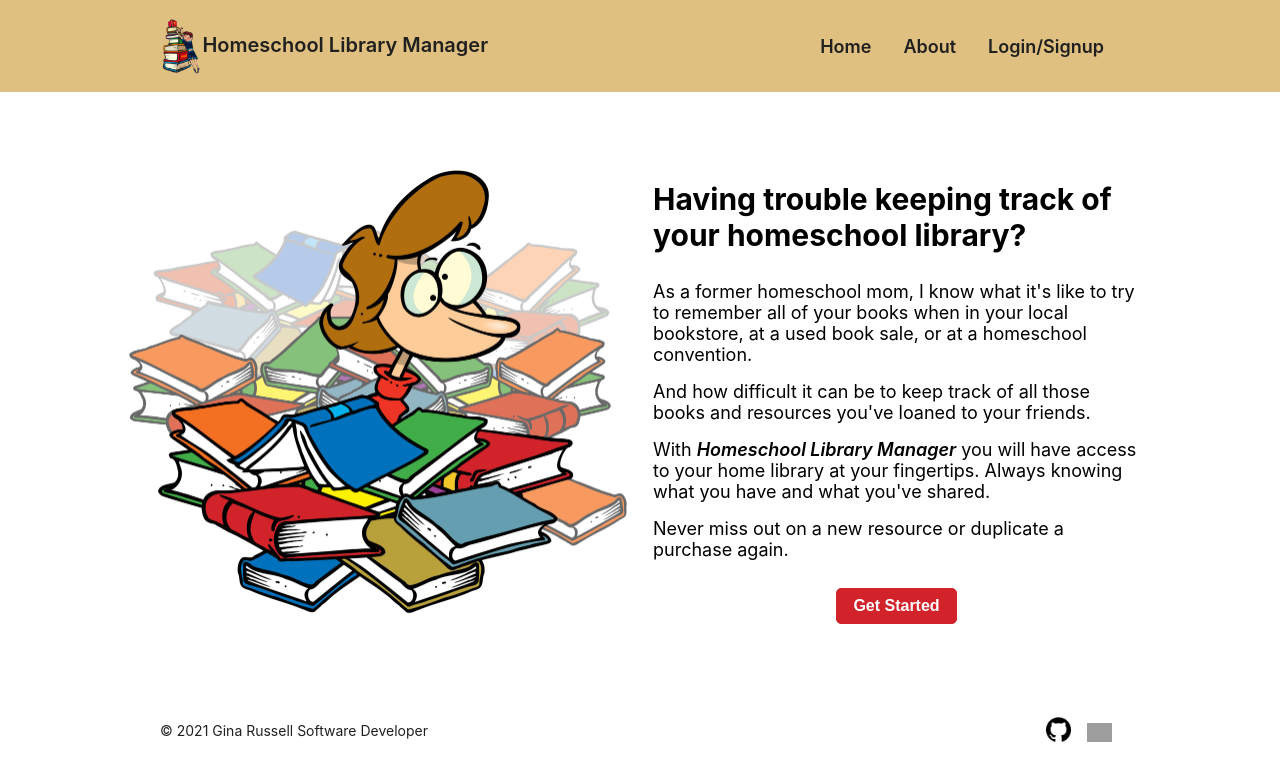
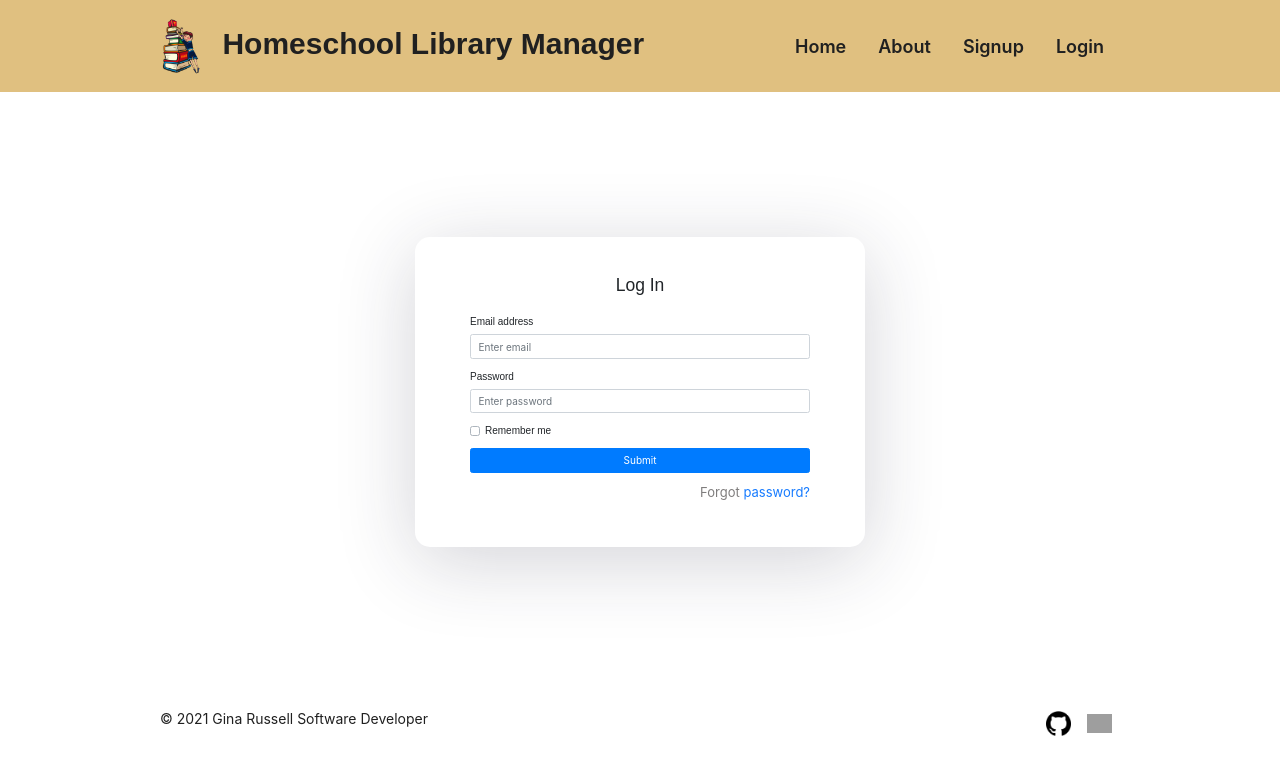
Before and after one commit to ginabethrussell/homeschool-library-manager, a React (Create React App) app: page /login in a window 1280 px wide. Shown: the top 780 px of the page. Built offline with nearby package versions, Linux system fonts and the light colour scheme; grey boxes are pictures that could not be loaded.

Commit message:
added signup and login forms styled with bootstrap

```diff
--- a/package.json
+++ b/package.json
@@ -6,6 +6,7 @@
     "@testing-library/jest-dom": "^5.11.8",
     "@testing-library/react": "^11.2.2",
     "@testing-library/user-event": "^12.6.0",
+    "bootstrap": "^4.5.3",
     "react": "^17.0.1",
     "react-dom": "^17.0.1",
     "react-redux": "^7.2.2",
--- a/src/App.css
+++ b/src/App.css
@@ -5,6 +5,7 @@
 
 .App .logo {
   display: flex;
+  align-items: center;
 }
 
 .App-logo {
@@ -23,7 +24,7 @@
 }
 
 .App .nav-wrapper {
-  width: 90%;
+  width: 100%;
   max-width: 960px;
   margin: 0 auto;
   padding: 16px 0;
@@ -33,7 +34,8 @@
 }
 
 .nav-wrapper h2 {
-  font-size: 2rem;
+  font-size: 3rem;
+  margin-left: 20px;
   font-weight: 600;
 }
 
--- a/src/App.js
+++ b/src/App.js
@@ -2,10 +2,12 @@
 import { Switch, Link, Route } from 'react-router-dom';
 import Home from './components/Home';
 import About from './components/About';
-import LoginUser from './components/LoginUser';
+import Login from './components/Login';
+import Signup from './components/Signup';
 import github from './github-logo.png';
 import linkedin from './linkedin.png';
 
+import '../node_modules/bootstrap/dist/css/bootstrap.min.css';
 import './App.css';
 
 
@@ -21,13 +23,15 @@
             <nav>
               <Link to='/'>Home</Link>
               <Link to='/about'>About</Link>
-              <Link to='/user'>Login/Signup</Link>
+              <Link to='/signup'>Signup</Link>
+              <Link to='/login'>Login</Link>
             </nav>
           </div>
         </header>
         <main className='main-wrapper'>
           <Switch>
-            <Route path='/user' component={ LoginUser }  />
+            <Route path='/login' component={ Login}  />
+            <Route path='/signup' component={ Signup }  />
             <Route path='/about' component={ About } />
             <Route path='/' component={ Home } />
           </Switch>
--- /dev/null
+++ b/src/components/Login.css
@@ -0,0 +1,7 @@
+/* form {
+    width: 400px;
+    padding: 20px 30px;
+    border: 1px solid black;
+    border-radius: 5px;;
+    /* box-shadow: ;
+} */
--- /dev/null
+++ b/src/components/Login.js
@@ -0,0 +1,38 @@
+import React from 'react';
+import './Login.css';
+
+function Login() {
+    return (
+    <div className="auth-wrapper">
+    <div className="auth-inner">
+        <form>
+                <h3>Log In</h3>
+
+                <div className="form-group">
+                    <label>Email address</label>
+                    <input type="email" className="form-control" placeholder="Enter email" />
+                </div>
+
+                <div className="form-group">
+                    <label>Password</label>
+                    <input type="password" className="form-control" placeholder="Enter password" />
+                </div>
+
+                <div className="form-group">
+                    <div className="custom-control custom-checkbox">
+                        <input type="checkbox" className="custom-control-input" id="customCheck1" />
+                        <label className="custom-control-label" htmlFor="customCheck1">Remember me</label>
+                    </div>
+                </div>
+
+                <button type="submit" className="btn btn-primary btn-block">Submit</button>
+                <p className="forgot-password text-right">
+                    Forgot <a href="#">password?</a>
+                </p>
+            </form>
+        </div>
+        </div>
+    )
+}
+
+export default Login;
--- a/src/components/LoginUser.js
+++ /dev/null
@@ -1,11 +0,0 @@
-import React from 'react'
-
-function LoginUser() {
-    return (
-        <div>
-            signup/login form
-        </div>
-    )
-}
-
-export default LoginUser
--- /dev/null
+++ b/src/components/Signup.js
@@ -0,0 +1,40 @@
+import React from 'react';
+
+function Signup() {
+    return (
+    <div className="auth-wrapper">
+        <div className="auth-inner">
+            <form>
+                <h3>Sign Up</h3>
+
+                <div className="form-group">
+                    <label>First name</label>
+                    <input type="text" className="form-control" placeholder="First name" />
+                </div>
+
+                <div className="form-group">
+                    <label>Last name</label>
+                    <input type="text" className="form-control" placeholder="Last name" />
+                </div>
+
+                <div className="form-group">
+                    <label>Email address</label>
+                    <input type="email" className="form-control" placeholder="Enter email" />
+                </div>
+
+                <div className="form-group">
+                    <label>Password</label>
+                    <input type="password" className="form-control" placeholder="Enter password" />
+                </div>
+
+                <button type="submit" className="btn btn-primary btn-block">Sign Up</button>
+                <p className="forgot-password text-right">
+                    Already registered <a href="#">sign in?</a>
+                </p>
+            </form>
+        </div>
+    </div>
+    )
+}
+
+export default Signup;
--- a/src/index.css
+++ b/src/index.css
@@ -19,3 +19,76 @@
 * {
   box-sizing: border-box;
 }
+@import url('https://fonts.googleapis.com/css?family=Fira+Sans:400,500,600,700,800');
+
+* {
+  box-sizing: border-box;
+}
+body {
+  background: #1C8EF9 !important;
+  min-height: 100vh;
+  display: flex;
+  font-weight: 400;
+  font-family: 'Fira Sans', sans-serif;
+}
+
+h1,h2,h3,h4,h5,h6,label,span {
+  font-weight: 500;
+  font-family: 'Fira Sans', sans-serif;
+}
+
+body, html, .App, #root, .auth-wrapper {
+  width: 100%;
+  height: 100%;
+}
+
+.navbar-light {
+  background-color: #ffffff;
+  box-shadow: 0px 14px 80px rgba(34, 35, 58, 0.2);
+}
+
+.auth-wrapper {
+  display: flex;
+  justify-content: center;
+  flex-direction: column;
+  text-align: left;
+}
+
+.auth-inner {
+  width: 450px;
+  margin: auto;
+  background: #ffffff;
+  box-shadow: 0px 14px 80px rgba(34, 35, 58, 0.2);
+  padding: 40px 55px 45px 55px;
+  border-radius: 15px;
+  transition: all .3s;
+}
+
+.auth-wrapper .form-control:focus {
+  border-color: #167bff;
+  box-shadow: none;
+}
+
+.auth-wrapper h3 {
+  text-align: center;
+  margin: 0;
+  line-height: 1;
+  padding-bottom: 20px;
+}
+
+.custom-control-label {
+  font-weight: 400;
+}
+
+.forgot-password,
+.forgot-password a {
+  text-align: right;
+  font-size: 13px;
+  padding-top: 10px;
+  color: #7f7d7d;
+  margin: 0;
+}
+
+.forgot-password a {
+  color: #167bff;
+}
```
Also changed, not shown: 2 other files (tests, documents, lock files or other folders).
